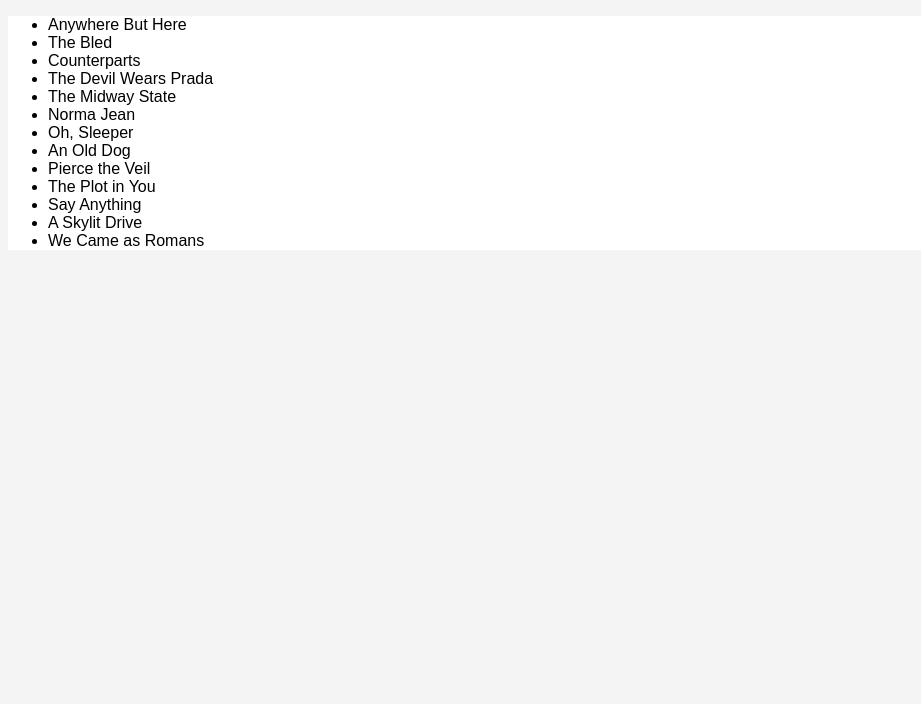
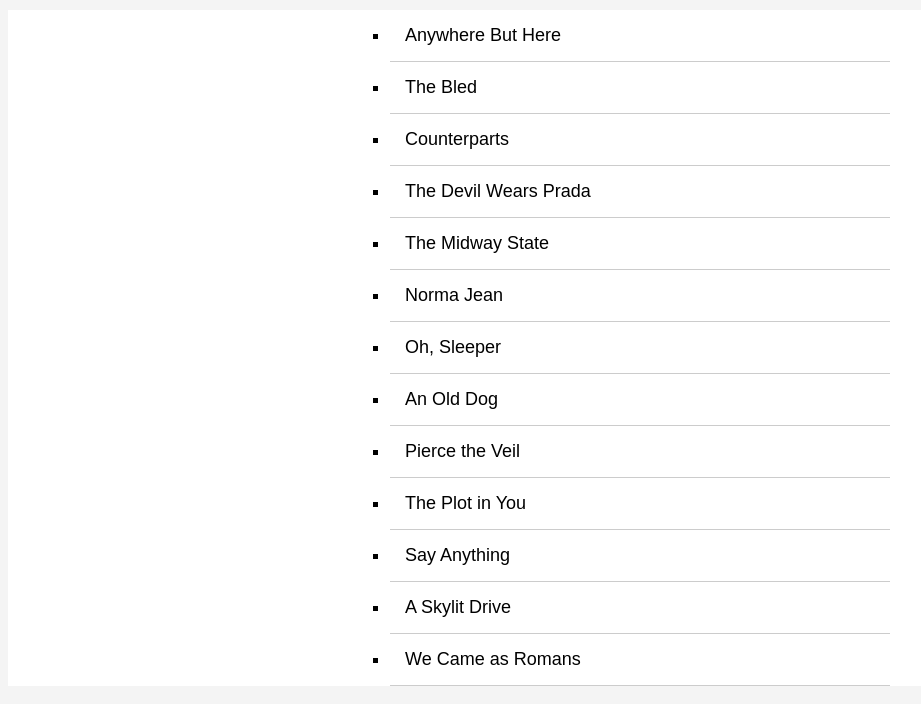
Before and after one commit to acciojob/sorting-articles-Ayazsheikh79, a website: page main.html in a window 1280 px wide. Shown: the whole page, without its empty margins (0-921 px from the left). Drawn offline with Linux system fonts and the light colour scheme.

Commit message:
created a submission

```diff
--- a/styles.css
+++ b/styles.css
@@ -7,13 +7,13 @@
 	background-color: white;
 	margin: 10px auto;
 }
-#band {
+#bands {
   list-style: square;
   width: 500px;
   margin: auto;
   padding: 0;
 }
-#band li {
+#bands li {
   background: white;
   padding: 15px;
   border-bottom: 1px solid #ccc;
```
